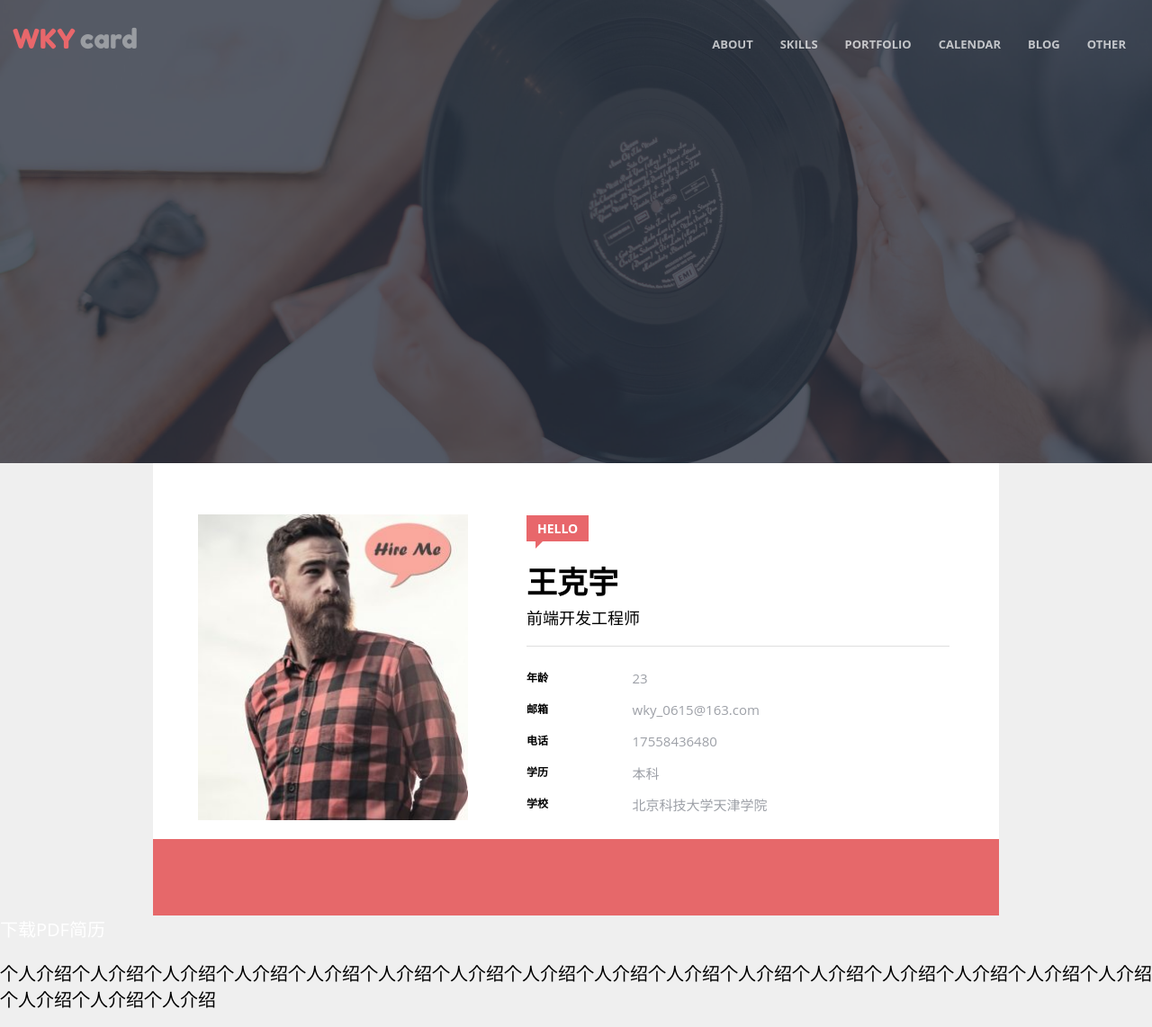
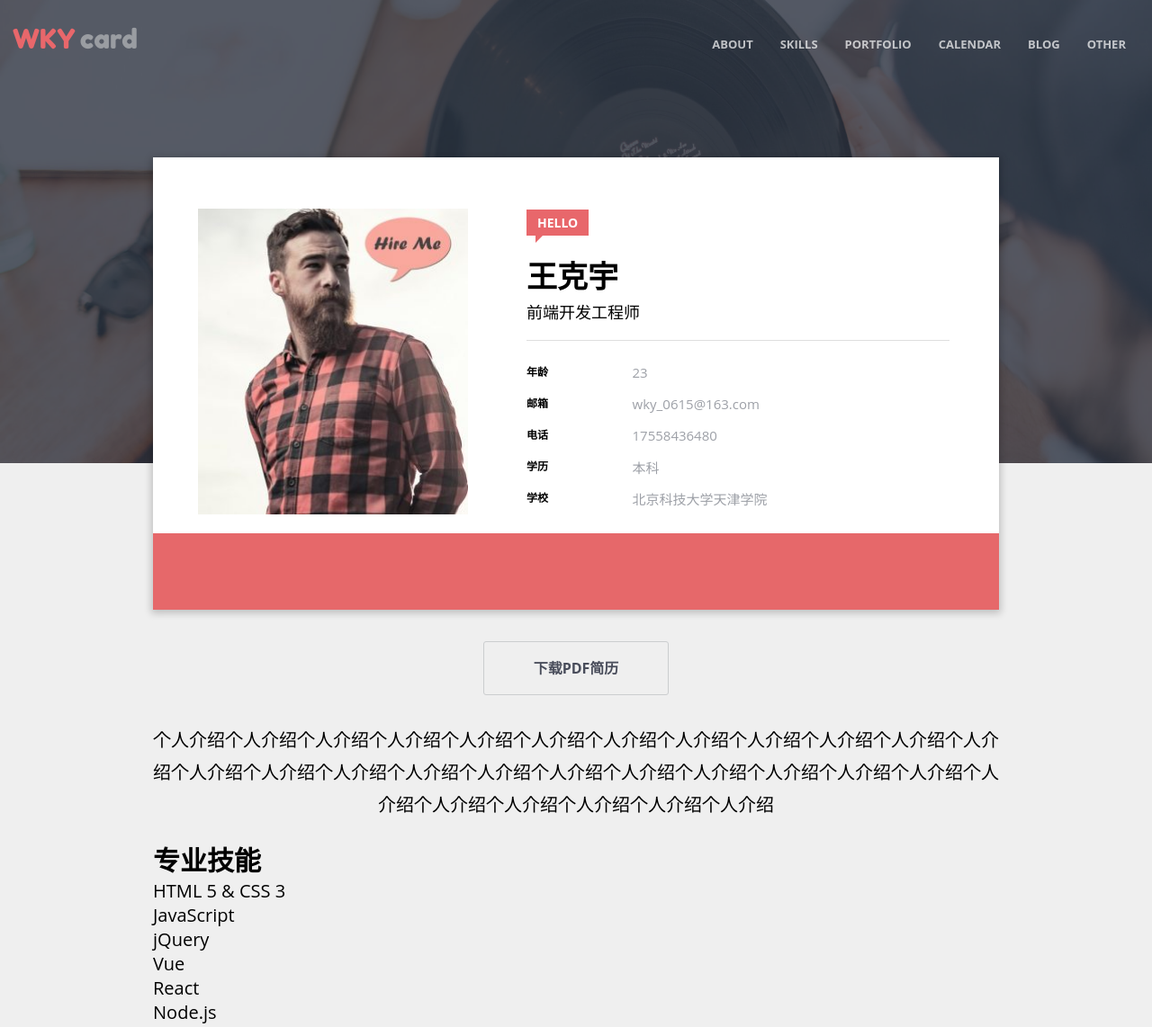
Before and after one commit to keyuTech/resume, a plain HTML site: page index.html in a window 1280 px wide. Shown: the top 1142 px of the page at 90% size. Drawn offline with Linux system fonts and the light colour scheme.

Commit message:
完成.pdfResume

```diff
--- a/index.html
+++ b/index.html
@@ -78,8 +78,10 @@
       </div>
     </section>
     <section class="pdfResume">
-      <a class="download" href="#">下载PDF简历</a>
-      <p class="introduction">个人介绍个人介绍个人介绍个人介绍个人介绍个人介绍个人介绍个人介绍个人介绍个人介绍个人介绍个人介绍个人介绍个人介绍个人介绍个人介绍个人介绍个人介绍个人介绍</p>
+      <p class="downloadWrapper">
+        <a class="download" href="./resume.pdf" target="_blank" download="">下载PDF简历</a>
+      </p>
+      <p class="introduction">个人介绍个人介绍个人介绍个人介绍个人介绍个人介绍个人介绍个人介绍个人介绍个人介绍个人介绍个人介绍个人介绍个人介绍个人介绍个人介绍个人介绍个人介绍个人介绍个人介绍个人介绍个人介绍个人介绍个人介绍个人介绍个人介绍个人介绍个人介绍个人介绍</p>
     </section>
     <section class="skills">
       <h2>专业技能</h2>
--- a/style.css
+++ b/style.css
@@ -52,10 +52,14 @@ header .banner .mask {
   background-color: rgba(44, 51, 64, 0.8);
 }
 
+main {
+  max-width: 940px;
+  margin: 0 auto;
+}
 main .card {
-  max-width: 940px;
   background-color: #fff;
-  margin: 0 auto;
+  margin-top: -340px;
+  box-shadow: 0 2px 8px 2px rgba(0, 0, 0, 0.2);
 }
 main .card .content {
   padding: 57px 50px 15px 50px;
@@ -147,3 +151,26 @@ main .card .mediaLink a:hover {
 main .card .mediaLink .icon {
   vertical-align: top;
 }
+main .pdfResume .downloadWrapper {
+  text-align: center;
+  margin-top: 50px;
+}
+main .pdfResume .downloadWrapper .download {
+  font-size: 16px;
+  color: #494d5b;
+  font-weight: 700;
+  line-height: 18px;
+  padding: 18px 55px;
+  border: 1px solid rgb(203, 205, 207);
+  border-radius: 3px;
+  transition: box-shadow 0.5s;
+}
+main .pdfResume .downloadWrapper .download:hover {
+  box-shadow: 0 4px 13px 0 rgba(0, 0, 0, 0.2);
+}
+main .pdfResume .introduction {
+  text-align: center;
+  font-size: 20px;
+  line-height: 1.8;
+  margin-top: 50px;
+}
```
